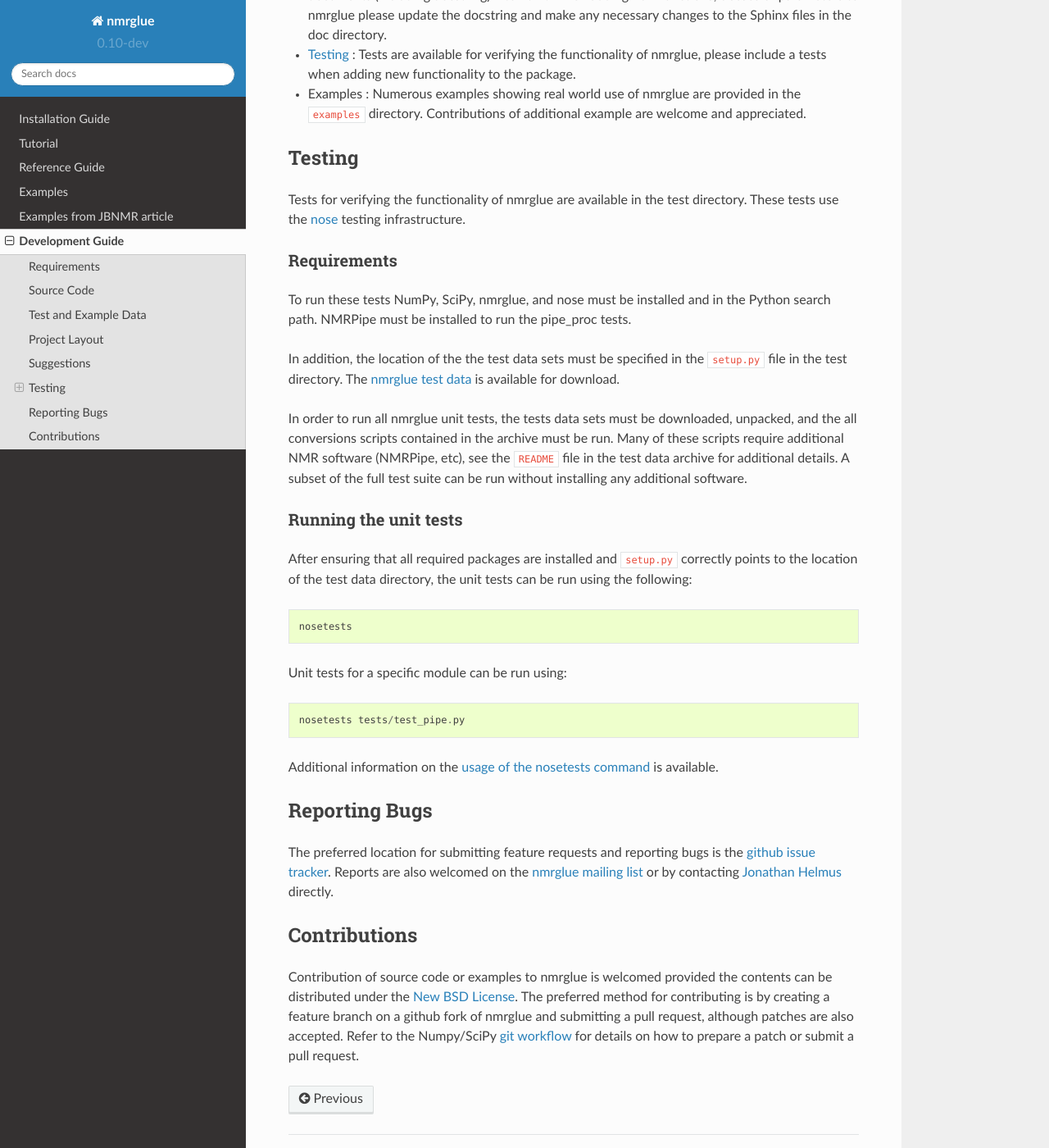
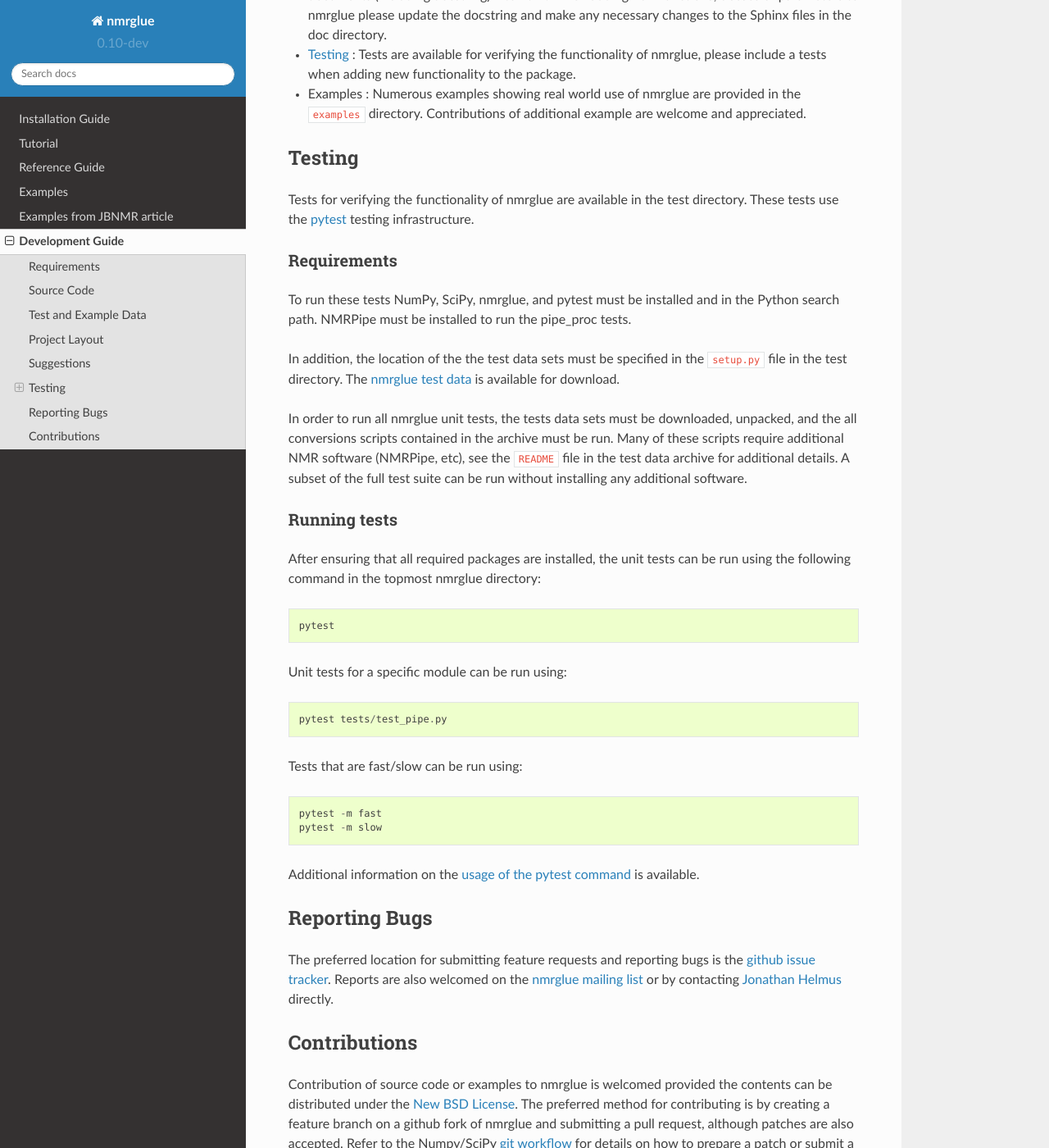
Before and after one commit to jjhelmus/nmrglue, a Sphinx documentation site: the page built from doc/source/devel/index.rst, in a window 1280 px wide and 1400 px high, scrolled down 2456 px. Shown: the whole window at 82% size. Built offline with Sphinx 7.4.7 and the Read the Docs theme 2.0.0, drawn with Linux system fonts in a browser that asks for light colours; some of the changed text lies outside the part shown.

Commit message:
docs: changed to pytest
1. All nosetests paths changed to pytest in docs
2. 'tests' paths in pytest.ini file

```diff
--- a/doc/source/devel/index.rst
+++ b/doc/source/devel/index.rst
@@ -18,7 +18,7 @@ and available.
 
 * `SciPy <https://scipy.org/>`_
 
-* `nose <https://nose.readthedocs.org/en/latest/>`_
+* pytest_
 
 * `Sphinx <https://www.sphinx-doc.org/>`_
 
@@ -109,8 +109,8 @@ The directory layout of the nmrglue project is as follows.
 * ``doc`` : contains the setup file and source code for building the
   nmrglue documentation using `Sphinx <http://sphinx-doc.org/>`__.
 
-* ``tests`` : unit tests which use the
-  `nose <https://nose.readthedocs.org/en/latest/>`_ framework to verify the
+* ``tests`` : tests which use the
+  pytest_ framework to verify the
   functionality of nmrglue.  See the :ref:`testing` section for details.
 
 * ``example`` : contains numerous examples in which nmrglue is used to solve
@@ -162,15 +162,15 @@ Testing
 -------
 
 Tests for verifying the functionality of nmrglue are available in the test
-directory.  These tests use the nose_ testing infrastructure.
+directory.  These tests use the pytest_ testing infrastructure.
 
-.. _nose: https://nose.readthedocs.org/en/latest/
+.. _pytest: https://docs.pytest.org/
 
 
 Requirements
 ^^^^^^^^^^^^
 
-To run these tests NumPy, SciPy, nmrglue, and nose must be installed and in the
+To run these tests NumPy, SciPy, nmrglue, and pytest must be installed and in the
 Python search path.  NMRPipe must be installed to run the pipe_proc tests.
 
 In addition, the location of the the test data sets must be specified in the
@@ -186,21 +186,24 @@ details.  A subset of the full test suite can be run without installing any
 additional software.
 
 
-Running the unit tests
-^^^^^^^^^^^^^^^^^^^^^^
+Running tests
+^^^^^^^^^^^^^
 
-After ensuring that all required packages are installed and ``setup.py``
-correctly points to the location of the test data directory, the unit tests can
-be run using the following::
+After ensuring that all required packages are installed, the unit tests can be run using the following command in the topmost nmrglue directory::
 
-    nosetests
+    pytest
 
 Unit tests for a specific module can be run using::
 
-    nosetests tests/test_pipe.py
+    pytest tests/test_pipe.py
 
-Additional information on the `usage of the nosetests command
-<https://nose.readthedocs.org/en/latest/usage.html>`_ is available.
+Tests that are fast/slow can be run using::
+
+    pytest -m fast
+    pytest -m slow
+
+Additional information on the `usage of the pytest command
+<https://docs.pytest.org>`_ is available.
 
 
 Reporting Bugs
```
Also changed, not shown: 1 other file.
